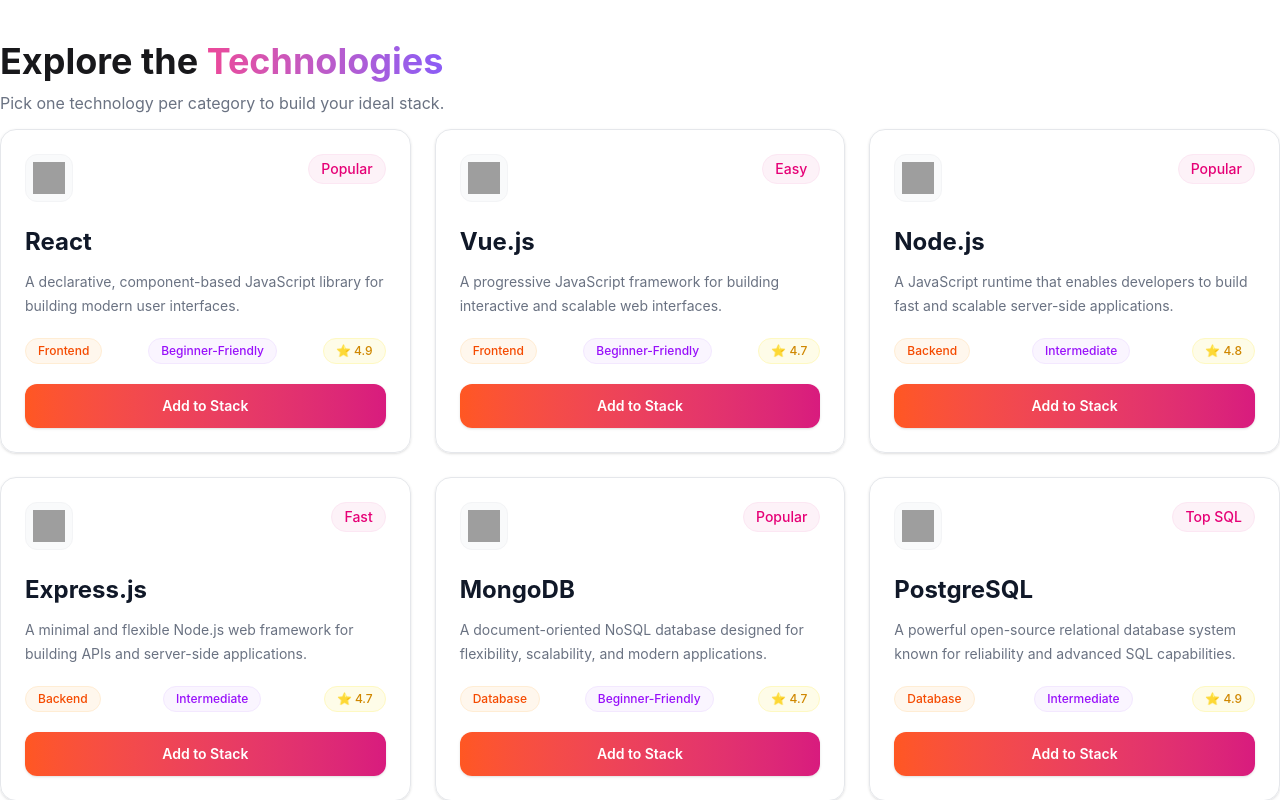
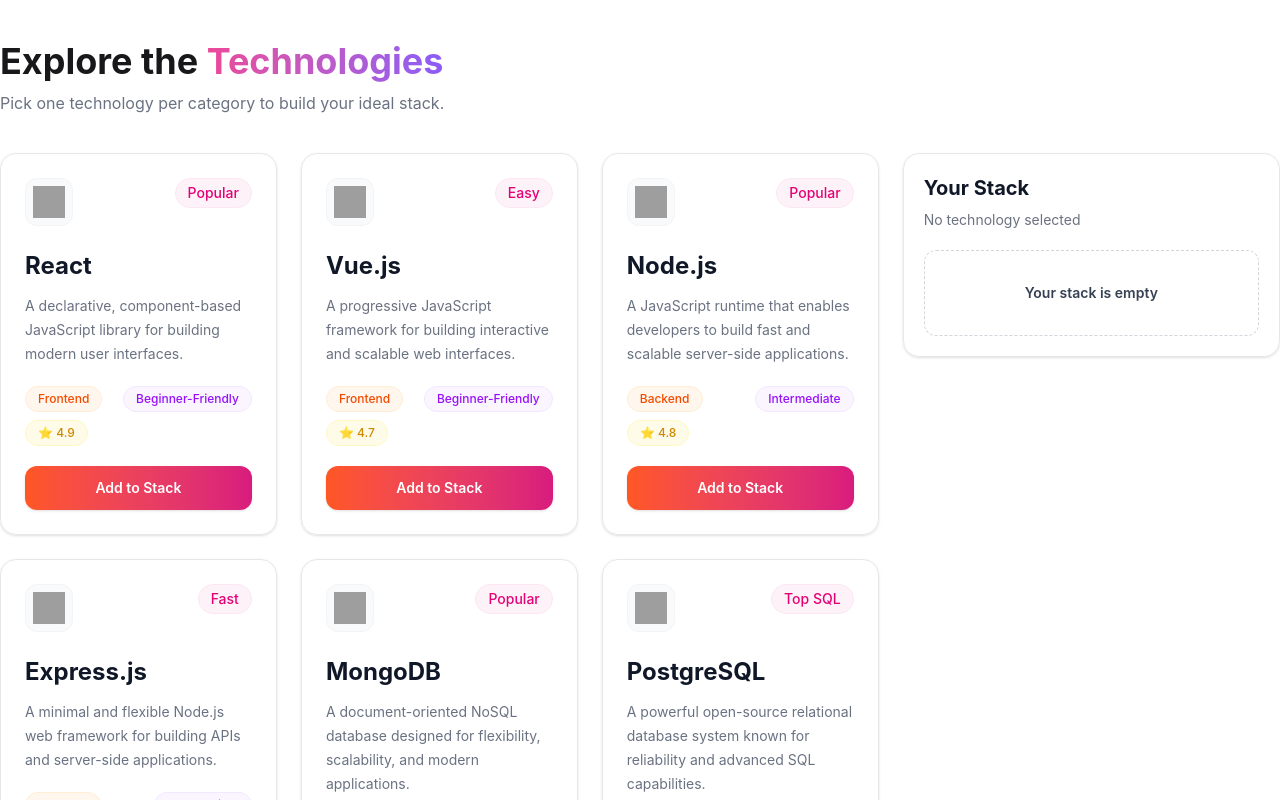
Before and after one commit to habib-71/A05-DevStack, a React (Vite) app: page / in a window 1280 px wide. Shown: the part 840-1640 px from the top of the page. Built offline with nearby package versions, Linux system fonts and the light colour scheme; grey boxes are pictures that could not be loaded.

Commit message:
add-initial-stack-card

```diff
--- a/src/components/TechnologiesCard.tsx
+++ b/src/components/TechnologiesCard.tsx
@@ -5,11 +5,13 @@
 }
 const TechnologiesCard = ({ technologies }: TechnologiesCardProps) => {
     return (
-        <div className="grid grid-cols-3 gap-6 mt-6">
+        <div className="flex gap-6 mt-6">
+            {/* technology cards */}
+            <div className="grid grid-cols-3 w-[70%] gap-6 mt-6">
                 {technologies.map((technology: ITechnologies) => {
                     return (
 
-                    <div key={technology.id}className="border border-gray-200 rounded-2xl p-6 shadow-sm hover:-translate-y-2 hover:shadow-xl transition-all duration-300">
+                        <div key={technology.id} className="border border-gray-200 rounded-2xl p-6 shadow-sm hover:-translate-y-2 hover:shadow-xl transition-all duration-300">
                             <div className="flex justify-between items-start">
                                 <div className="w-12 h-12 flex items-center justify-center rounded-xl bg-gray-50 border border-gray-100">
                                     <img
@@ -51,6 +53,21 @@
                     );
                 })}
             </div>
+            {/* Stack Card */}
+            <div className="w-[30%] self-start border border-gray-200 rounded-2xl p-5 shadow-sm mt-6">
+                <h2 className="text-xl font-bold text-gray-900">
+                    Your Stack
+                </h2>
+                <p className="mt-2 text-sm text-gray-500">
+                    No technology selected
+                </p>
+                <div className="mt-5 border border-dashed border-gray-300 rounded-xl p-8 text-center">
+                    <h3 className="text-sm font-semibold text-gray-700">
+                        Your stack is empty
+                    </h3>
+                </div>
+            </div>
+        </div>
     );
 };
 
```
Lines whose indentation alone changed are shown as unchanged.
